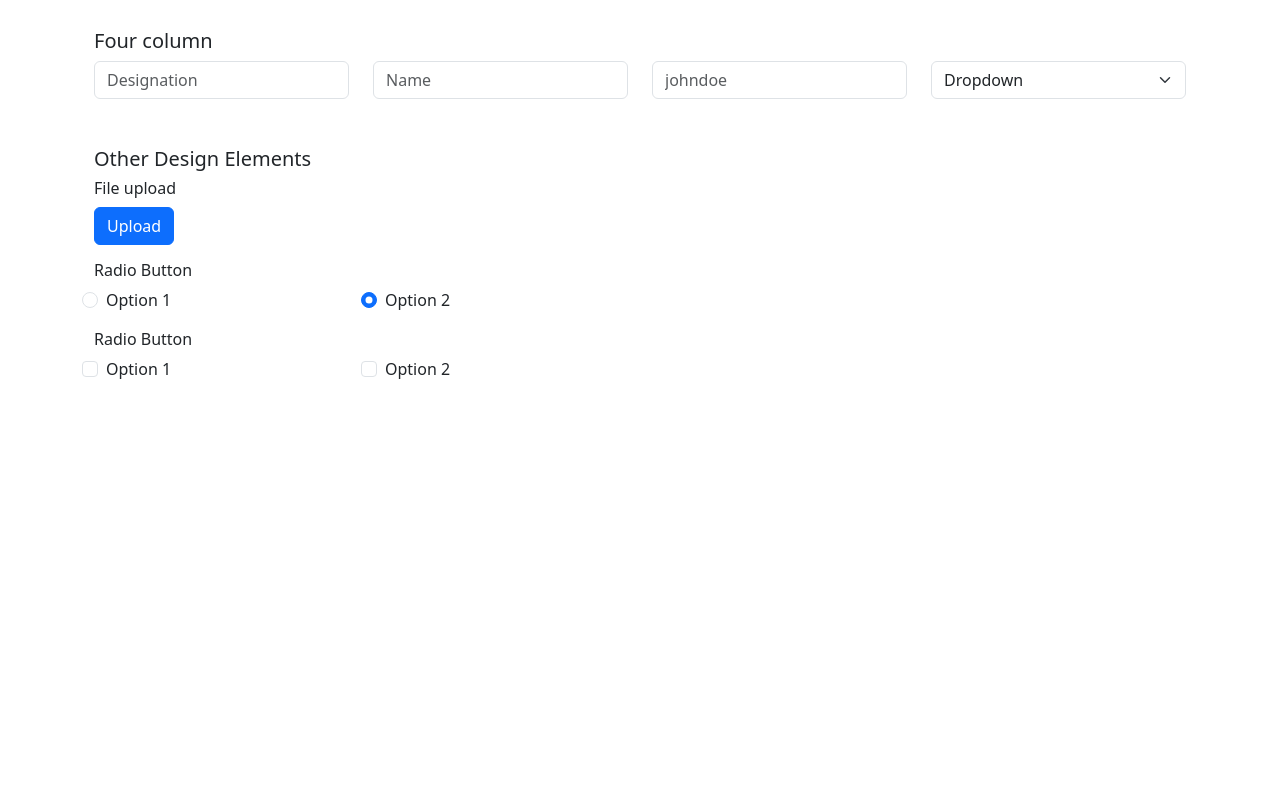
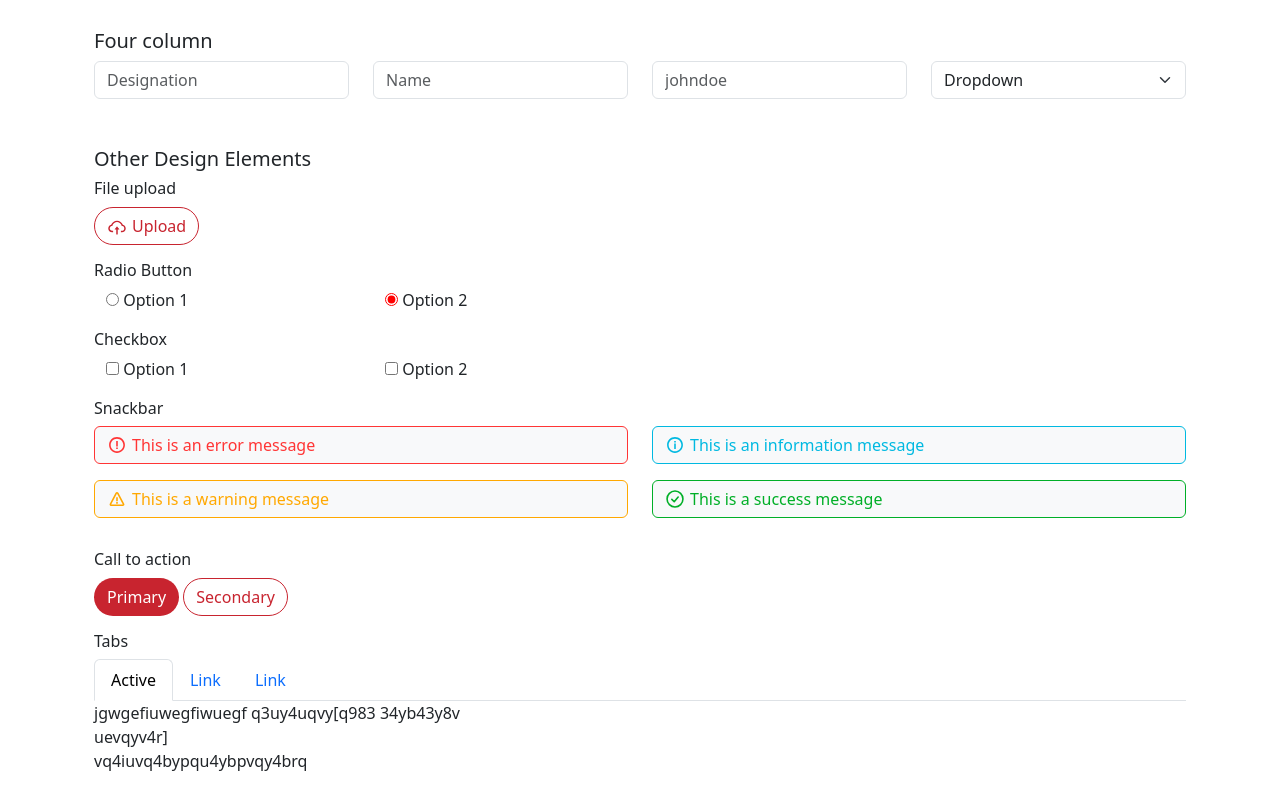
Before and after one commit to Mandark-Tatvasoft/Tatvasoft-training, a plain HTML site: page innerpage.html in a window 1280 px wide. Shown: the part 673-1462 px from the top of the page. Before the commit the page ends 1072 px from the top, so only its background shows below. Drawn offline with nearby package versions, Linux system fonts and the light colour scheme.

Commit message:
Finished innerpage

```diff
--- /dev/null
+++ b/css/innerpage.css
@@ -0,0 +1,51 @@
+input[type=radio] {
+    accent-color: red;
+}
+
+input[type=checkbox] {
+    accent-color: red;
+}
+
+.upload {
+    border-width: 1px;
+    border-color: #C8242F;
+    border-radius: 50px;
+    color: #C8242F;
+}
+.upload:hover{
+    /* background-color: rgb(98, 4, 4); */
+    color: #C8242F;
+    border-width: 3px;
+    border-color: #C8242F;
+    font-weight: 700;
+}
+.clr{
+    margin-right: 5px;
+}
+.error-snack {
+    border-color: #FF3535;
+    color: #FF3535;
+}
+.information-snack {
+    border-color: #00B9E1;
+    color: #00B9E1;
+}
+.warning-snack {
+    border-color: #FFA800;
+    color: #FFA800;
+}
+.success-snack {
+    border-color: #00AF27;
+    color: #00AF27;
+}
+.primary {
+    background-color: #C8242F;
+    border-radius: 50px;
+    color: white;
+}
+.secondary {
+    border-width: 1px;
+    border-color: #C8242F;
+    border-radius: 50px;
+    color: #C8242F;
+}
--- a/innerpage.html
+++ b/innerpage.html
@@ -6,6 +6,7 @@
     <title>Document</title>
     <link rel="stylesheet" href="css/bootstrap.min.css">
     <link rel="stylesheet" href="css/dashboard.css">
+    <link rel="stylesheet" href="css/innerpage.css">
 </head>
 <body>
     <div class="navbar-spacing"">
@@ -50,14 +51,14 @@
                     <div class="collapse col-2" id="navbarToggleExternalContent">
                         <div>
                             <nav class="nav flex-column">
+                                <div class="d-flex align-items-left justify-content-left">
+                                    <button type="button" class="btn d-flex align-items-center justify-content-left w-100 tab">
+                                        <img src="images/dashboard-default.svg" alt="" class="sidebar-icon" height="20px">Dashboard
+                                    </button>
+                                </div>
                                 <div class="d-flex align-items-left justify-content-left side-menu-active">
                                     <button type="button" class="btn d-flex align-items-center justify-content-left w-100 active-tab tab">
-                                        <img src="images/dashboard-active.svg" alt="" class="sidebar-icon" height="20px">Dashboard
-                                    </button>
-                                </div>
-                                <div class="d-flex align-items-left justify-content-left ">
-                                    <button type="button" class="btn d-flex align-items-center justify-content-left w-100 tab">
-                                        <img src="images/graph-default.svg" alt="" class="sidebar-icon" height="20px">Analysis
+                                        <img src="images/graph-active.svg" alt="" class="sidebar-icon" height="20px">Analysis
                                     </button>
                                 </div>
                                 <div class="d-flex align-items-left justify-content-left ">
@@ -165,19 +166,19 @@
             <div class="mb-3">
                 <h6>File upload</h6>
                 <input type="file" name="uploadfile" id="img" style="display:none;"/>
-                <label for="img"  class="btn btn-primary">Upload</label>
+                <label for="img"  class="btn upload"><img src="images/cloud-upload-icon.svg" alt="" class="clr">Upload</label>
             </div>
             <div class="mb-3">
                 <h6>Radio Button</h6>
                 <div class="row">
                     <div class="col-3 form-check">
-                        <input class="form-check-input" type="radio" name="flexRadioDefault" id="flexRadioDefault1">
+                        <input class="" type="radio" name="flexRadioDefault" id="flexRadioDefault1">
                         <label class="form-check-label" for="flexRadioDefault1">
                             Option 1
                         </label>
                     </div>
                     <div class="col-3 form-check">
-                        <input class="form-check-input" type="radio" name="flexRadioDefault" id="flexRadioDefault2" checked>
+                        <input class="" type="radio" name="flexRadioDefault" id="flexRadioDefault2" checked>
                         <label class="form-check-label" for="flexRadioDefault2">
                             Option 2
                         </label>
@@ -185,21 +186,64 @@
                 </div>
             </div>
             <div class="mb-3">
-                <h6>Radio Button</h6>
+                <h6>Checkbox</h6>
                 <div class="row">
                     <div class="col-3 form-check">
-                        <input class="form-check-input" type="checkbox" value="" id="flexCheckDefault">
+                        <input class="" type="checkbox" value="" id="flexCheckDefault">
                         <label class="form-check-label" for="flexCheckDefault">
                             Option 1
                         </label>
                     </div>
                     <div class="col-3 form-check">
-                        <input class="form-check-input" type="checkbox" value="" id="flexCheckDefault">
+                        <input class="" type="checkbox" value="" id="flexCheckDefault">
                         <label class="form-check-label" for="flexCheckDefault">
                             Option 2
                         </label>
                     </div>
                 </div>
+            </div>
+            <div class="mb-3">
+                <h6>Snackbar</h6>
+                <div class="row">
+                    <div class="col-md-6">
+                        <div class="snack mb-3">
+                            <span class="input-group-text error-snack"><img src="images/error-icon.svg" alt="" height="20px" class="clr">This is an error message</span>
+                        </div>
+                        <div class="snack mb-3">
+                            <span class="input-group-text warning-snack"><img src="images/warning-icon.svg" alt="" height="20px" class="clr">This is a warning message</span>
+                        </div>
+                    </div>
+                    <div class="col-md-6">
+                        <div class="snack mb-3">
+                            <span class="input-group-text information-snack"><img src="images/info-icon.svg" alt="" height="20px" class="clr">This is an information message</span>
+                        </div>
+                        <div class="snack mb-3">
+                            <span class="input-group-text success-snack"><img src="images/success-icon.svg" alt="" height="20px" class="clr"> This is a success message</span>
+                        </div>
+                    </div>
+                </div>
+            </div>
+            <div class="mb-3">
+                <h6>Call to action</h6>
+                <div class="btn primary">Primary</div>
+                <div class="btn secondary">Secondary</div>
+            </div>
+            <div class="mb-3">
+                <h6>Tabs</h6>
+                <ul class="nav nav-tabs">
+                    <li class="nav-item">
+                        <a class="nav-link active" aria-current="page" href="#">Active</a>
+                    </li>
+                    <li class="nav-item">
+                        <a class="nav-link" href="#">Link</a>
+                    </li>
+                    <li class="nav-item">
+                        <a class="nav-link" href="#">Link</a>
+                    </li>
+                </ul>
+                jgwgefiuwegfiwuegf q3uy4uqvy[q983 34yb43y8v <br>
+                      uevqyv4r] <br>
+                      vq4iuvq4bypqu4ybpvqy4brq
             </div>
         </div>
     </div>
```
